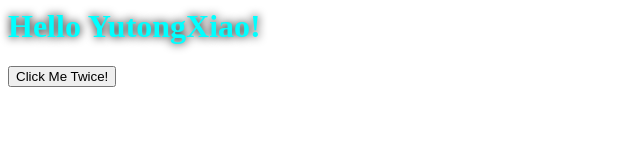
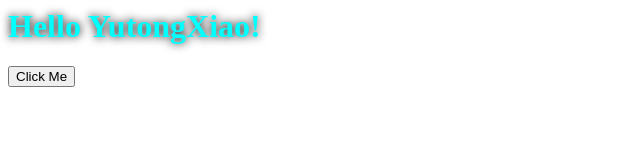
Before and after one commit to jiaxinzhuzhu/test, a plain HTML site: page m3test/index.html in a window 1280 px wide. Shown: the whole page, without its empty margins (0-640 px from the left). Drawn offline with Linux system fonts and the light colour scheme.

Commit message:
testtest

```diff
--- a/m3test/index.html
+++ b/m3test/index.html
@@ -8,7 +8,7 @@
 </head>
 <body>
     <h1>Hello YutongXiao!</h1>
-    <button onclick="popup()">Click Me Twice!</button>
+    <button onclick="popup()">Click Me</button>
     <p id="pop"></p>
 
 
```
